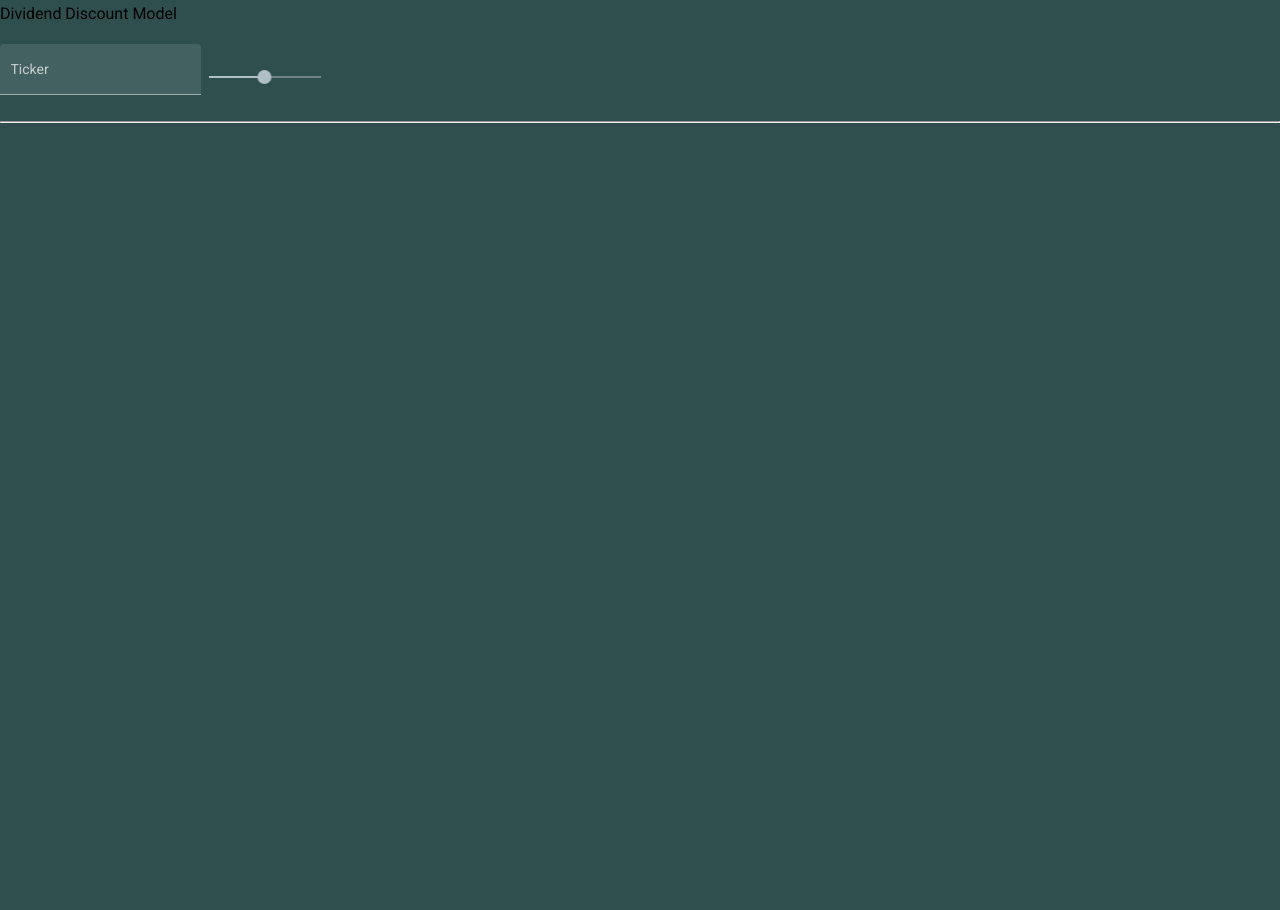
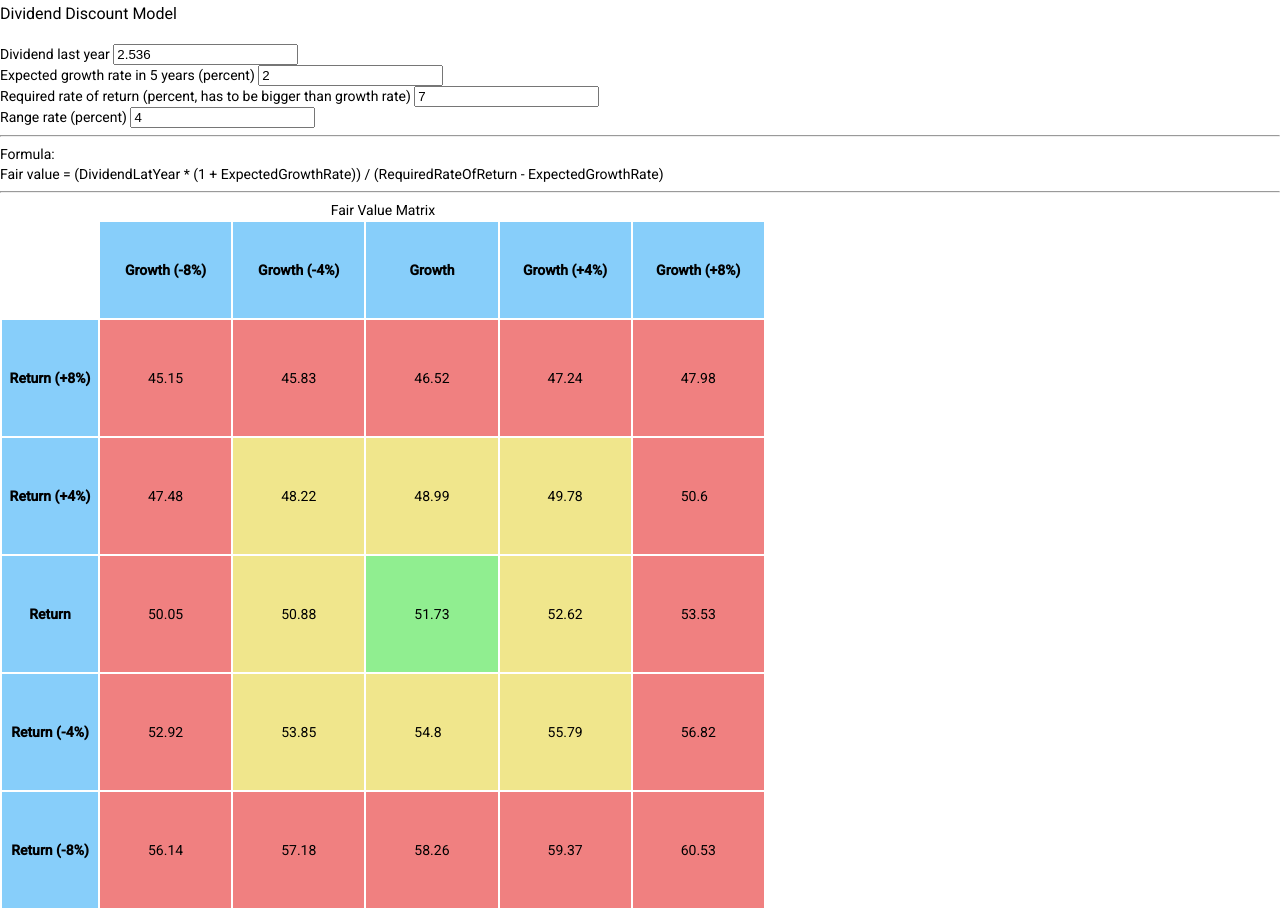
Before and after one commit to HadHod/valuing-stock-tools, an Angular app: page / in a window 1280 px wide. Before the commit the page ends 800 px from the top, so only its background shows below. Built offline with nearby package versions, Linux system fonts and the light colour scheme.

Commit message:
dividend discount model - fair value matrix

```diff
--- a/src/app/app.component.html
+++ b/src/app/app.component.html
@@ -1,13 +1,81 @@
 <h3>Dividend Discount Model</h3>
 
-<mat-form-field class="example-form-field" appearance="fill">
-  <mat-label>Ticker</mat-label>
-  <input matInput type="text" [(ngModel)]="ticker">
-  <button *ngIf="ticker" matSuffix mat-icon-button aria-label="Clear" (click)="ticker=''">
-    <mat-icon>close</mat-icon>
-  </button>
-</mat-form-field>
+<div class="inputs">
+  <label>
+    Dividend last year
+    <input type="number" [(ngModel)]="dividend" placeholder="Dividend last year" step="0.001" />
+  </label>
 
-<mat-slider min="1" max="100" step="1" value="50"></mat-slider>
+  <label>
+    Expected growth rate in 5 years (percent)
+    <input type="number" [(ngModel)]="growth" placeholder="Expected growth rate (5Y)" min="0.1" step="0.1" />
+  </label>
+
+  <label>
+    Required rate of return (percent, has to be bigger than growth rate)
+    <input type="number" [(ngModel)]="return" placeholder="Required rate of return" min="0.1" step="0.1" />
+  </label>
+
+  <label>
+    Range rate (percent)
+    <input type="number" [(ngModel)]="range" placeholder="Range rate" min="1" step="1" />
+  </label>
+</div>
 
 <hr>
+
+Formula:<br>Fair value = (DividendLatYear * (1 + ExpectedGrowthRate)) / (RequiredRateOfReturn - ExpectedGrowthRate)
+
+<hr>
+
+<table>
+  <caption>Fair Value Matrix</caption>
+  <tr>
+    <td></td>
+    <th scope="col" class="header">Growth (-{{ range * 2 }}%)</th>
+    <th scope="col" class="header">Growth (-{{ range }}%)</th>
+    <th scope="col" class="header">Growth</th>
+    <th scope="col" class="header">Growth (+{{ range }}%)</th>
+    <th scope="col" class="header">Growth (+{{ range * 2 }}%)</th>
+  </tr>
+  <tr>
+    <th scope="row" class="header">Return (+{{ range * 2 }}%)</th>
+    <td class="edge">{{ getFairValue(veryBottom, veryTop) }}</td>
+    <td class="edge">{{ getFairValue(bottom, veryTop) }}</td>
+    <td class="edge">{{ getFairValue(1, veryTop) }}</td>
+    <td class="edge">{{ getFairValue(top, veryTop) }}</td>
+    <td class="edge">{{ getFairValue(veryTop, veryTop) }}</td>
+  </tr>
+  <tr>
+    <th scope="row" class="header">Return (+{{ range }}%)</th>
+    <td class="edge">{{ getFairValue(veryBottom, top) }}</td>
+    <td class="mid">{{ getFairValue(bottom, top) }}</td>
+    <td class="mid">{{ getFairValue(1, top) }}</td>
+    <td class="mid">{{ getFairValue(top, top) }}</td>
+    <td class="edge">{{ getFairValue(veryTop, top) }}</td>
+  </tr>
+  <tr>
+    <th scope="row" class="header">Return</th>
+    <td class="edge">{{ getFairValue(veryBottom, 1) }}</td>
+    <td class="mid">{{ getFairValue(bottom, 1) }}</td>
+    <td class="center">{{ getFairValue(1, 1) }}</td>
+    <td class="mid">{{ getFairValue(top, 1) }}</td>
+    <td class="edge">{{ getFairValue(veryTop, 1) }}</td>
+  </tr>
+  <tr>
+    <th scope="row" class="header">Return (-{{ range }}%)</th>
+    <td class="edge">{{ getFairValue(veryBottom, bottom) }}</td>
+    <td class="mid">{{ getFairValue(bottom, bottom) }}</td>
+    <td class="mid">{{ getFairValue(1, bottom) }}</td>
+    <td class="mid">{{ getFairValue(top, bottom) }}</td>
+    <td class="edge">{{ getFairValue(veryTop, bottom) }}</td>
+  </tr>
+  <tr>
+    <th scope="row" class="header">Return (-{{ range * 2 }}%)</th>
+    <td class="edge">{{ getFairValue(veryBottom, veryBottom) }}</td>
+    <td class="edge">{{ getFairValue(bottom, veryBottom) }}</td>
+    <td class="edge">{{ getFairValue(1, veryBottom) }}</td>
+    <td class="edge">{{ getFairValue(top, veryBottom) }}</td>
+    <td class="edge">{{ getFairValue(veryTop, veryBottom) }}</td>
+  </tr>
+</table>
--- a/src/app/app.component.scss
+++ b/src/app/app.component.scss
@@ -0,0 +1,25 @@
+.inputs {
+  display: flex;
+  justify-content: center;
+  flex-direction: column;
+}
+
+td {
+  padding: 48px;
+}
+
+.center {
+  background-color: #90EE90;
+}
+
+.mid {
+  background-color: #F0E68C;
+}
+
+.edge {
+  background-color: #F08080;
+}
+
+.header {
+  background-color: #87CEFA;
+}
--- a/src/app/app.component.ts
+++ b/src/app/app.component.ts
@@ -7,4 +7,34 @@
 })
 export class AppComponent {
   public ticker: string = '';
+  public dividend: number = 2.536;
+  public growth: number = 2;
+  public return: number = 7;
+  public range: number = 4;
+
+  get veryTop(): number {
+    return 1 + (1 * this.range / 100 * 2);
+  }
+
+  get top(): number {
+    return 1 + (1 * this.range / 100);
+  }
+
+  get bottom(): number {
+    return 1 - (1 * this.range / 100);
+  }
+
+  get veryBottom(): number {
+    return 1 - (1 * this.range / 100 * 2);
+  }
+
+  public getFairValue(growthRate: number, returnRate: number): number {
+    const growthAdjusted: number = this.growth * growthRate;
+    const returnAdjusted: number = this.return * returnRate;
+
+    const numerator: number = this.dividend * (1 + growthAdjusted / 100);
+    const denominator: number = returnAdjusted / 100 - growthAdjusted / 100;
+
+    return Math.round((numerator / denominator) * 100) / 100;
+  }
 }
--- a/src/styles.scss
+++ b/src/styles.scss
@@ -6,5 +6,5 @@
 body {
   margin: 0;
   font-family: Roboto, "Helvetica Neue", sans-serif;
-  background-color: #2F4F4F;
+  // background-color: #2F4F4F;
 }
```
